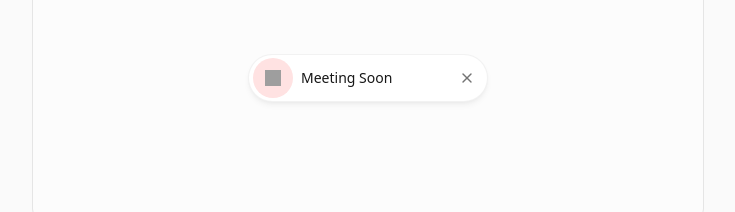
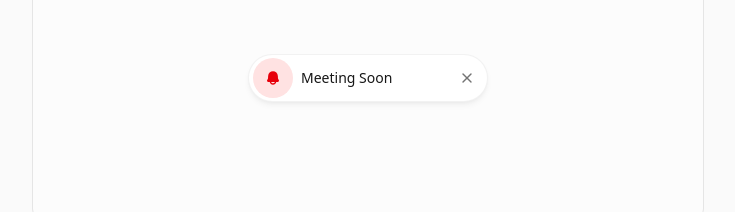
Before and after one commit to armondschneider/interactionkit, a Next.js app: page /demo/notification-reveal in a window 1280 px wide. Both pictures are taken after a click on the button "Meeting". Shown: the part 537-749 px from the top of the page, without its empty margins (272-1007 px from the left). Built offline with nearby package versions, Linux system fonts and the light colour scheme; grey boxes are pictures that could not be loaded.

Commit message:
feat: update notification reveal demo

```diff
--- /dev/null
+++ b/src/components/notification/NotificationIcons.tsx
@@ -0,0 +1,27 @@
+import type { SVGProps } from "react";
+
+type IconProps = SVGProps<SVGSVGElement>;
+
+export function NotificationBellIcon(props: IconProps) {
+  return (
+    <svg viewBox="0 0 24 24" fill="currentColor" aria-hidden {...props}>
+      <path fillRule="evenodd" clipRule="evenodd" d="M12 2C8.106 2 4.896 5.053 4.702 8.943l-.169 3.378a1.998 1.998 0 0 1-.209.795l-1.133 2.266A1.997 1.997 0 0 0 3 16.191C3 17.19 3.81 18 4.81 18H7.1C7.563 20.282 9.581 22 12 22s4.437-1.718 4.9-4h2.291c1 0 1.809-.81 1.809-1.809a2 2 0 0 0-.191-.809l-1.133-2.266a2.01 2.01 0 0 1-.209-.795l-.169-3.378C19.104 5.053 15.894 2 12 2Zm0 18c-1.306 0-2.417-.835-2.829-2h5.658A3.002 3.002 0 0 1 12 20Z" />
+    </svg>
+  );
+}
+
+export function NotificationBatteryLowIcon(props: IconProps) {
+  return (
+    <svg viewBox="0 0 24 24" fill="currentColor" aria-hidden {...props}>
+      <path fillRule="evenodd" clipRule="evenodd" d="M5 5a4 4 0 0 0-4 4v6a4 4 0 0 0 4 4h11a4.001 4.001 0 0 0 3.874-3h.626A2.5 2.5 0 0 0 23 13.5v-3A2.5 2.5 0 0 0 20.5 8h-.626A4.001 4.001 0 0 0 16 5H5Zm15 5v4h.5a.5.5 0 0 0 .5-.5v-3a.5.5 0 0 0-.5-.5H20ZM6 9a1 1 0 0 1 1 1v4a1 1 0 1 1-2 0v-4a1 1 0 0 1 1-1Z" />
+    </svg>
+  );
+}
+
+export function NotificationSuccessIcon(props: IconProps) {
+  return (
+    <svg viewBox="0 0 24 24" fill="currentColor" aria-hidden {...props}>
+      <path fillRule="evenodd" clipRule="evenodd" d="M12 2a10 10 0 1 1 0 20 10 10 0 0 1 0-20Zm3.559 6.171a1 1 0 0 0-1.388.27l-3.698 5.493-1.766-1.766a1 1 0 0 0-1.414 1.414l2.625 2.625a1 1 0 0 0 1.536-.148l4.375-6.5a1 1 0 0 0-.27-1.388Z" />
+    </svg>
+  );
+}
--- a/src/components/notification/NotificationReveal.tsx
+++ b/src/components/notification/NotificationReveal.tsx
@@ -3,6 +3,7 @@
 import { AnimatePresence, motion, useReducedMotion } from "framer-motion";
 import { X } from "lucide-react";
 import { useEffect, useRef, useState, type ReactNode } from "react";
+import { NotificationBellIcon } from "./NotificationIcons";
 
 type NotificationRevealProps = {
   title?: string;
@@ -25,7 +26,7 @@ export default function NotificationReveal({
   className = "",
   showTrigger = true,
   autoReveal = false,
-  icon = <img src="/img/IconBell2.svg" alt="" className="size-4" />,
+  icon = <NotificationBellIcon className="size-4" />,
   iconClassName = "bg-red-100 text-red-600 dark:bg-red-950 dark:text-red-400",
   onDismiss,
 }: NotificationRevealProps) {
--- a/src/components/notification/NotificationRevealDemo.tsx
+++ b/src/components/notification/NotificationRevealDemo.tsx
@@ -2,25 +2,26 @@
 
 import { motion, useReducedMotion } from "framer-motion";
 import { useState } from "react";
+import { NotificationBatteryLowIcon, NotificationBellIcon, NotificationSuccessIcon } from "./NotificationIcons";
 import NotificationReveal from "./NotificationReveal";
 
 const examples = [
   {
     label: "Meeting",
     title: "Meeting Soon",
-    icon: <img src="/img/IconBell2.svg" alt="" className="size-4" />,
+    icon: <NotificationBellIcon className="size-4" />,
     iconClassName: "bg-red-100 text-red-600 dark:bg-red-950 dark:text-red-400",
   },
   {
     label: "Charging",
     title: "Low battery",
-    icon: <img src="/img/IconBatteryLow.svg" alt="" className="size-4" />,
+    icon: <NotificationBatteryLowIcon className="size-4" />,
     iconClassName: "bg-amber-100 text-amber-600 dark:bg-amber-950 dark:text-amber-400",
   },
   {
     label: "Success",
     title: "Form submitted",
-    icon: <img src="/img/IconCheckCircle2.svg?v=green" alt="" className="size-5" />,
+    icon: <NotificationSuccessIcon className="size-5" />,
     iconClassName: "bg-green-100 text-green-600 dark:bg-green-950 dark:text-green-400",
   },
 ];
--- a/src/index.ts
+++ b/src/index.ts
@@ -1 +1,2 @@
 export { default as NotificationReveal } from "./components/notification/NotificationReveal";
+export { NotificationBatteryLowIcon, NotificationBellIcon, NotificationSuccessIcon } from "./components/notification/NotificationIcons";
```
Also changed, not shown: 46 other files (tests, documents, lock files or other folders).
